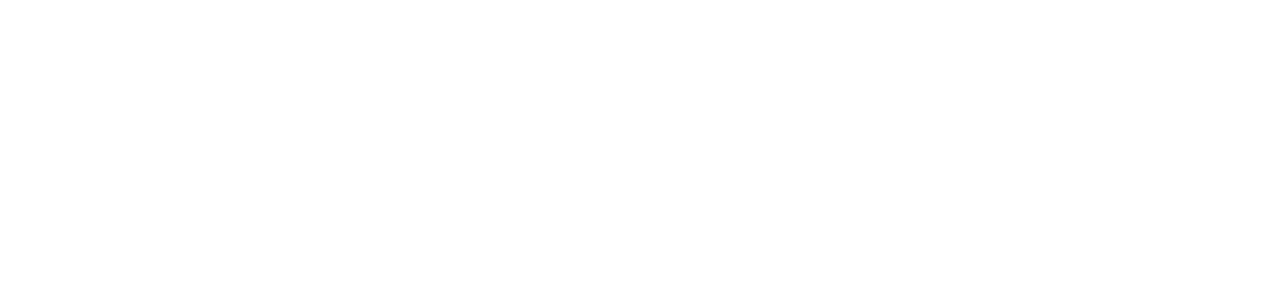
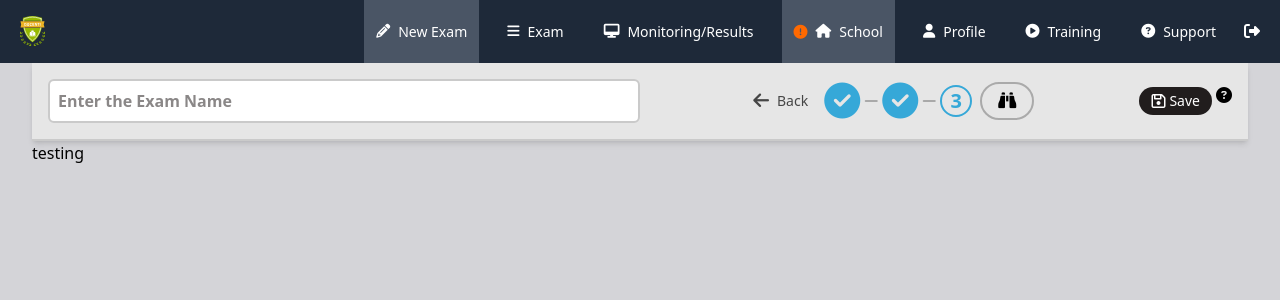
Before and after one commit to urizennnn/Exam-net, a Vue app: page /exam-config in a window 1280 px wide. Before the commit this address had no page. Shown: the top 300 px of the page. Built offline with nearby package versions, Linux system fonts and the light colour scheme.

Commit message:
minor changes in the setup for step 3

```diff
--- a/src/layout/NewExamLayout.vue
+++ b/src/layout/NewExamLayout.vue
@@ -43,6 +43,7 @@
           </AppButton>
         </div>
         <div class="flex gap-1">
+          <template v-if="newExamStore.counter != steps.length">
             <template v-for="(verifier, index) in formVerifier" :key="index">
               <AppButton
                 v-if="index + 1 === newExamStore.counter"
@@ -51,6 +52,14 @@
                 label="Next"
                 theme="secondary"
                 rightIcon="fa-solid fa-arrow-right"
+              />
+            </template>
+          </template>
+          <template v-else>
+            <AppButton
+                label="Save"
+                theme="secondary"
+                leftIcon="fa-regular fa-floppy-disk"
               />
           </template>
           <i class="fa-solid fa-circle-question" role="button"></i>
@@ -79,7 +88,7 @@ const formVerifier = computed(() => [
     validator: firstStep.value == "",
   },
   {
-    validator: newExamStore.editorContent === "",
+    validator: newExamStore.editorContent == "",
   },
 ]);
 
@@ -88,8 +97,10 @@ watch(
   (n) => {
     if (n === 1) {
       router.push("/new-exam");
-    } else if (n === 2 && newExamStore.form.examFormat === "question") {
+    } else if (n === 2) {
       router.push("/new-question");
+    } else if (n === 3) {
+      router.push("/exam-config");
     }
   },
 );
--- /dev/null
+++ b/src/pages/NewExam/ExamConfig.vue
@@ -0,0 +1,14 @@
+<template>
+testing
+</template>
+
+<script lang="ts" setup>
+import {onMounted} from 'vue'
+import {useNewExamStore} from '../../store/NewExamStore'
+
+const newExamStore = useNewExamStore()
+
+onMounted(() => {
+  newExamStore.counter = 3;
+});
+</script>
--- a/src/router/index.ts
+++ b/src/router/index.ts
@@ -5,6 +5,7 @@ import ExamFormat from "../pages/NewExam/ExamFormat.vue";
 import NewQuestion from "../pages/NewExam/NewQuestion.vue";
 import MainLayout from "../layout/MainLayout.vue";
 import NewExamLayout from "../layout/NewExamLayout.vue";
+import ExamConfig from '../pages/NewExam/ExamConfig.vue'
 
 const router = createRouter({
   history: createWebHistory(import.meta.env.BASE_URL),
@@ -37,6 +38,11 @@ const router = createRouter({
               name: "new-question",
               component: NewQuestion,
             },
+            {
+              path: "/exam-config",
+              name: "examConfiguration",
+              component: ExamConfig,
+            },
           ],
         },
       ],
--- a/src/store/NewExamStore.ts
+++ b/src/store/NewExamStore.ts
@@ -25,7 +25,7 @@ export const useNewExamStore = defineStore("newExams", {
       this.counter += 1;
     },
     decreaseCounter() {
-      if (this.formStepTwoCounter > 1) {
+      if (this.counter == 2 && this.formStepTwoCounter > 1) {
         this.formStepTwoCounter -= 1;
         return;
       }
```
Lines whose indentation alone changed are shown as unchanged.
